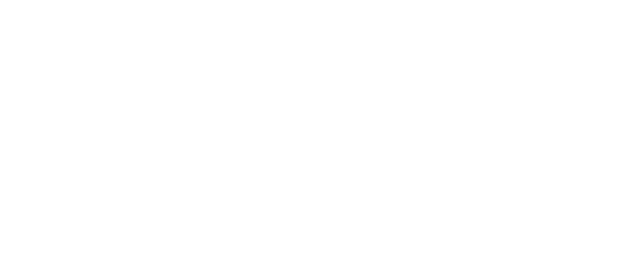
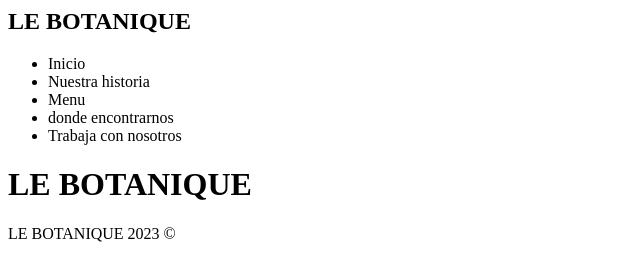
Before and after one commit to valescarel/le-botanique, a plain HTML site: page pages/donde-encontrarnos.html in a window 1280 px wide. Shown: the whole page, without its empty margins (0-640 px from the left). Drawn offline with Linux system fonts and the light colour scheme; files that its build step writes are made by us from their sources; a web font is replaced by a local one.

Commit message:
Armo la estructura principal

```diff
--- a/pages/donde-encontrarnos.html
+++ b/pages/donde-encontrarnos.html
@@ -3,10 +3,32 @@
     <meta charset="UTF-8">
     <meta http-equiv="X-UA-Compatible" content="IE=edge">
     <meta name="viewport" content="width=device-width, initial-scale=1.0">
+    <link href="https://fonts.googleapis.com/css2?family=Abhaya+Libre:wght@500&display=swap" rel="stylesheet">
+    <link rel="shortcut icon" href="./photos/logo-le-botanique.png" type="image/x-icon">
     <link rel="stylesheet" href="style.css">
     <title>Document</title>
 </head>
 <body>
-
+    <header>
+        <section>
+            <link rel="stylesheet" href="./photos/logo-le-botanique.png">
+            <H2>LE BOTANIQUE</H2>
+        </section>
+        <section>
+            <ul>
+                <li>Inicio</li>
+                <li>Nuestra historia</li>
+                <li>Menu</li>
+                <li>donde encontrarnos</li>
+                <li>Trabaja con nosotros</li>
+            </ul>
+        </section>
+    </header>
+    <main>
+        <h1>LE BOTANIQUE</h1>
+    </main>
+    <footer>
+        LE BOTANIQUE 2023 ©
+    </footer>
 </body>
 </html>
```
Also changed, not shown: index.html (+1 -1 lines), pages/menu.html (+23 -1 lines), pages/sobre-nosotros.html (+23 -1 lines), pages/trabaja-con-nosotros.html (+23 -1 lines).
